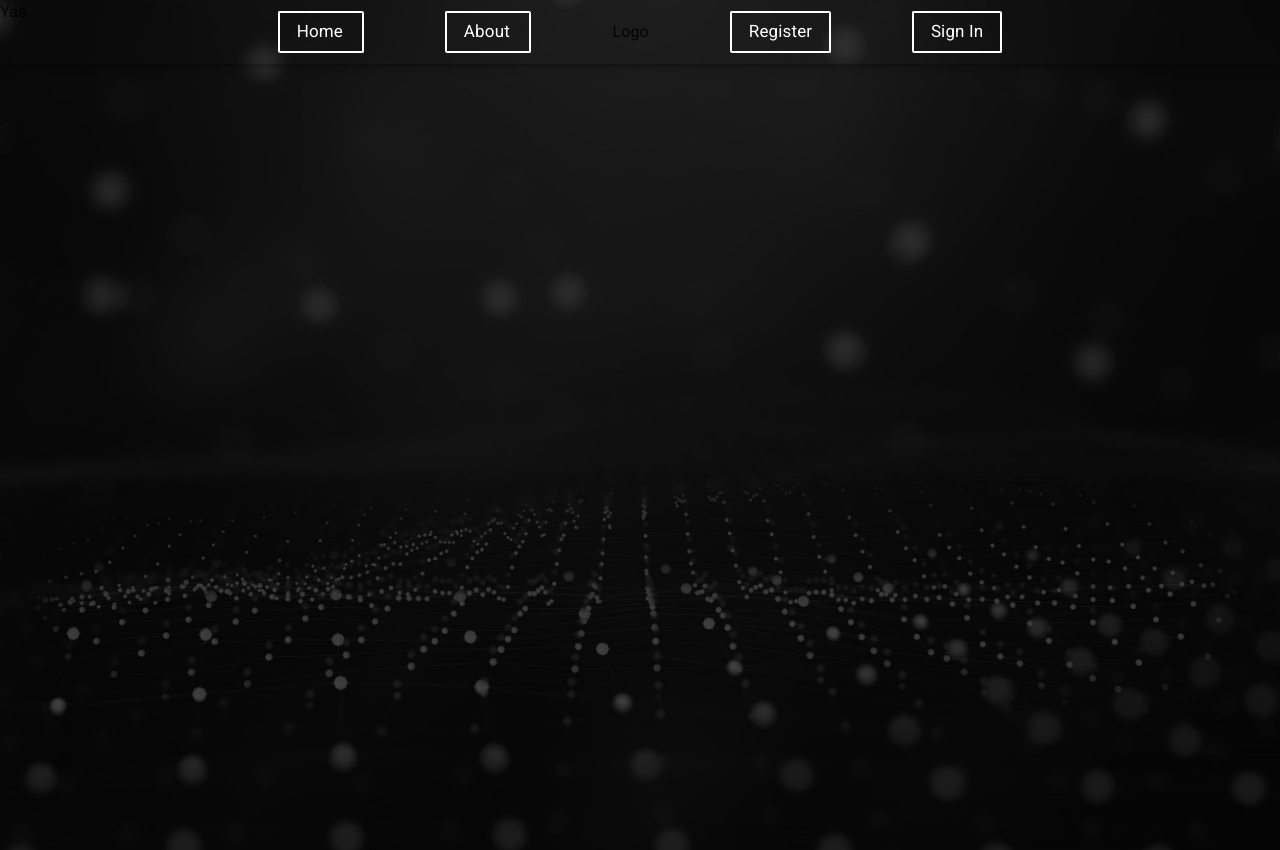
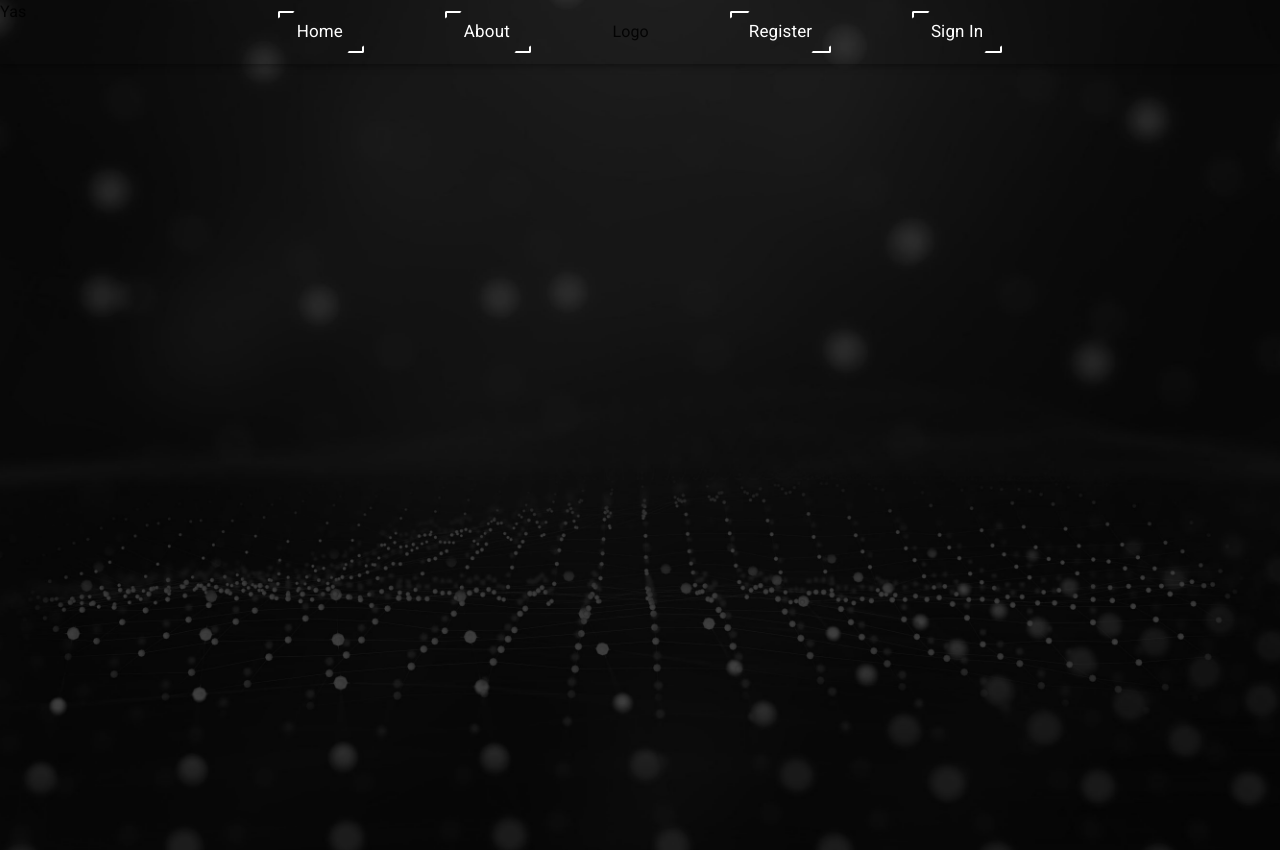
Before and after one commit to EgidijusPetrauskas/expense-tracker, a React (Create React App) app: page / in a window 1280 px wide. Built offline with nearby package versions, Linux system fonts and the light colour scheme.

Commit message:
(chore): add additional routes

```diff
--- a/src/app.tsx
+++ b/src/app.tsx
@@ -7,11 +7,17 @@ import {
 } from 'react-router-dom';
 
 import HomePage from './pages/home-page/index';
+import AboutPage from './pages/about-page';
+import RegisterPage from './pages/register-page';
+import SignInPage from './pages/sign-in-page';
 
 const App: React.FC = () => (
   <BrowserRouter>
     <Routes>
       <Route path="/" element={<HomePage />} />
+      <Route path="/about" element={<AboutPage />} />
+      <Route path="/register" element={<RegisterPage />} />
+      <Route path="/signin" element={<SignInPage />} />
     </Routes>
   </BrowserRouter>
 );
--- a/src/components/navbar/index.tsx
+++ b/src/components/navbar/index.tsx
@@ -18,12 +18,12 @@ const NavBar: React.FC = () => (
       }}
     >
       <StyledNavbarButton to="/">Home</StyledNavbarButton>
-      <StyledNavbarButton to="/">About</StyledNavbarButton>
+      <StyledNavbarButton to="/about">About</StyledNavbarButton>
       <Typography>
         Logo
       </Typography>
-      <StyledNavbarButton to="/">Register</StyledNavbarButton>
-      <StyledNavbarButton to="/">Sign In</StyledNavbarButton>
+      <StyledNavbarButton to="/register">Register</StyledNavbarButton>
+      <StyledNavbarButton to="/signin">Sign In</StyledNavbarButton>
     </Toolbar>
   </AppBar>
 );
--- a/src/components/navbar/navbar-styles.tsx
+++ b/src/components/navbar/navbar-styles.tsx
@@ -49,10 +49,10 @@ const StyledNavbarButton = styled(NavLink)({
     height: '100%',
   },
 
-  '&.active:after, &.active:before': {
-    width: '100%',
-    height: '100%',
-  },
+  // '&.active:after, &.active:before': {
+  //   width: '70%',
+  //   height: '70%',
+  // },
 });
 
 export default StyledNavbarButton;
```
